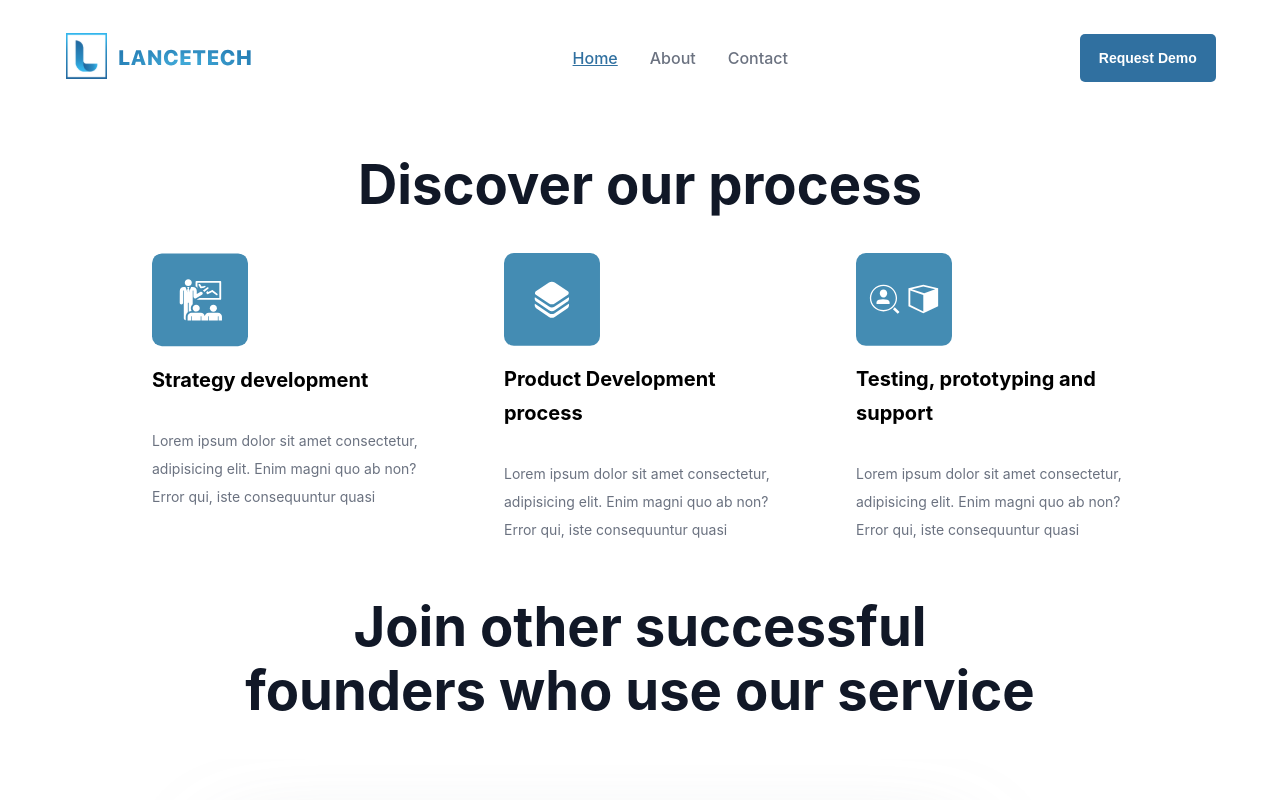
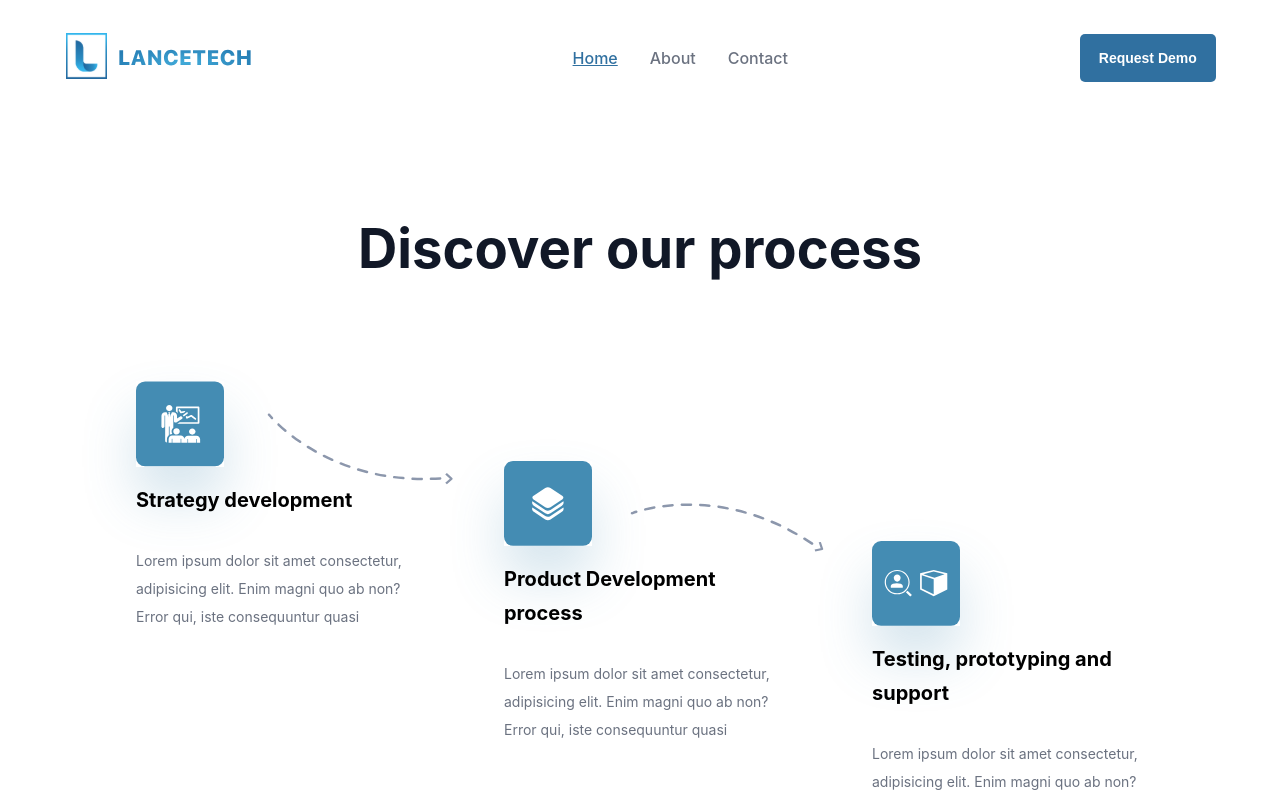
Before and after one commit to EbenFergy/Lancetech.org, a React (Create React App) app: page / in a window 1280 px wide. Shown: the top 800 px of the page. Built offline with nearby package versions, Linux system fonts and the light colour scheme.

Commit message:
fixed discover comp

```diff
--- a/src/pages/HomePage/Discover/Discover.js
+++ b/src/pages/HomePage/Discover/Discover.js
@@ -3,21 +3,25 @@ import { DiscoverStyle } from '../HomeStyle';
 import DiscSVG1 from '../../../assets/Discover/DiscSVG1.svg';
 import DiscSVG2 from '../../../assets/Discover/DiscSVG2.svg';
 import DiscSVG3 from '../../../assets/Discover/DiscSVG3.svg';
+import ArrowSVG from '../../../assets/Discover/ArrowSVG.svg';
 
 const Discover = () => {
   return (
     <DiscoverStyle>
       <h1>Discover our process</h1>
       <div className="discDown">
-        <div className="discChildren">
-          <img src={DiscSVG1} alt="DiscSVG1" />
+        <div className="discChildren" id="discChild1">
+          <img src={DiscSVG1} alt="DiscSVG1" className="discSVG" />
           <h4> Strategy development</h4>
           <div className="pCont">
             <p>Lorem ipsum dolor sit amet consectetur, adipisicing elit. Enim magni quo ab non? Error qui, iste consequuntur quasi</p>
           </div>
+          <div className="ArrowSVG">
+            <img src={ArrowSVG} alt="ArrowSVG" />
+          </div>
         </div>
-        <div className="discChildren">
-          <img src={DiscSVG2} alt="DiscSVG2" />
+        <div className="discChildren" id="discChild2">
+          <img src={DiscSVG2} alt="DiscSVG2" className="discSVG" />
           <h4>
             Product Development <br />
             process
@@ -25,9 +29,12 @@ const Discover = () => {
           <div className="pCont">
             <p>Lorem ipsum dolor sit amet consectetur, adipisicing elit. Enim magni quo ab non? Error qui, iste consequuntur quasi</p>
           </div>
+          <div className="ArrowSVG">
+            <img src={ArrowSVG} alt="ArrowSVG" id="ArrowSVG2" />
+          </div>
         </div>
-        <div className="discChildren">
-          <img src={DiscSVG3} alt="DiscSVG3" />
+        <div className="discChildren" id="discChild3">
+          <img src={DiscSVG3} alt="DiscSVG3" className="discSVG" />
           <h4>
             Testing, prototyping and <br /> support
           </h4>
--- a/src/pages/HomePage/HomeStyle.jsx
+++ b/src/pages/HomePage/HomeStyle.jsx
@@ -20,6 +20,9 @@ export const HomeStyle = styled.div`
 export const DiscoverStyle = styled.div`
   display: flex;
   flex-direction: column;
+  gap: 4rem;
+  padding: 4rem;
+  /* border: 2px solid; */
 
   h1 {
     text-align: center;
@@ -28,16 +31,18 @@ export const DiscoverStyle = styled.div`
   .discDown {
     display: flex;
     justify-content: center;
-    gap: 5rem;
-  }
+    gap: 6rem;
+
     .discChildren {
       display: flex;
       flex-direction: column;
       gap: 1rem;
+      position: relative;
       /* border: 2px solid; */
 
-    img {
-      width: 6rem;
+      .discSVG {
+        width: 5.5rem;
+        box-shadow: 0 32px 54px 0 rgba(68, 140, 179, 0.23);
       }
 
       p {
@@ -50,8 +55,33 @@ export const DiscoverStyle = styled.div`
         max-width: 17rem;
       }
 
+      .ArrowSVG {
+        position: absolute;
+        top: 2rem;
+        right: -4rem;
+
+        img {
+          width: 14rem;
+          height: 4.5rem;
+
+          /* width: clamp(7rem, 80%, 13rem); */
+        }
+      }
+
       img {
         /* border: 2px solid; */
+      }
+    }
+
+    #discChild2 {
+      margin-top: 5rem;
+      #ArrowSVG2 {
+        transform: scaleY(-1) rotate(-30deg);
+      }
+    }
+
+    #discChild3 {
+      margin-top: 10rem;
     }
   }
 `;
```
Also changed, not shown: src/assets/Discover/Arrow.png (added), src/assets/Discover/ArrowSVG.svg (added). Lines whose indentation alone changed are shown as unchanged.
